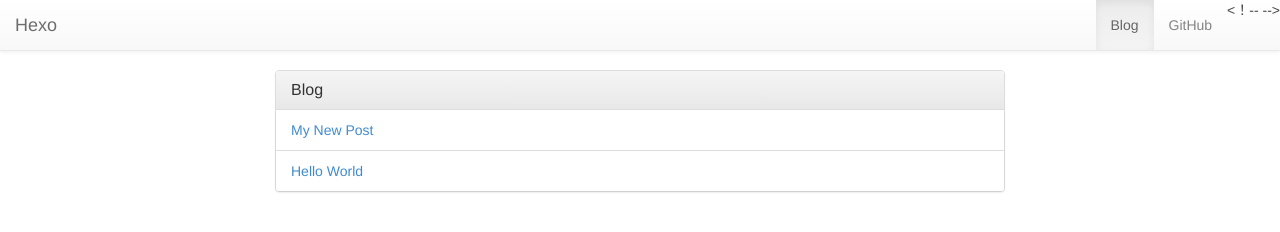
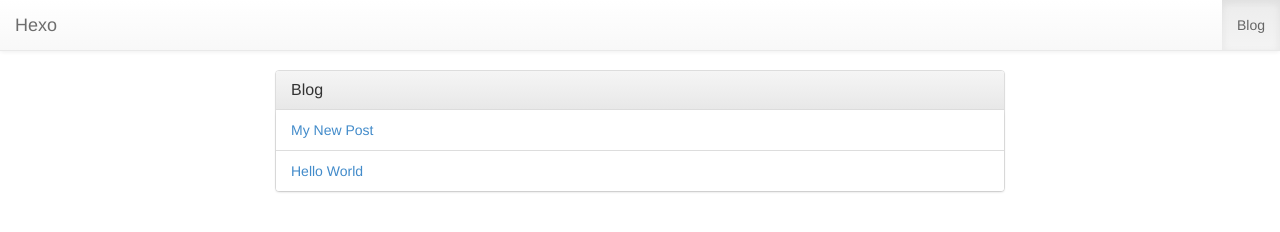
Before and after one commit to snowygirl/snowygirl.github.io, a plain HTML site: page index.html in a window 1280 px wide. Drawn offline with nearby package versions, Linux system fonts and the light colour scheme.

Commit message:
Site updated: 2015-08-08 19:28:49

```diff
--- a/index.html
+++ b/index.html
@@ -32,7 +32,6 @@
         <div class="collapse navbar-collapse" id="bs-example-navbar-collapse-1">
             <ul class="nav navbar-nav navbar-right">
                 <li class="active"><a href="#">Blog</a></li>
-                <！--<li><a href="https://github.com/mickeyouyou">GitHub</a></li> -->
             </ul>
         </div><!-- /.navbar-collapse -->
     </div><!-- /.container-fluid -->
```
Also changed, not shown: archives/2015/08/index.html (+0 -1 lines), archives/2015/index.html (+0 -1 lines), archives/index.html (+0 -1 lines).
